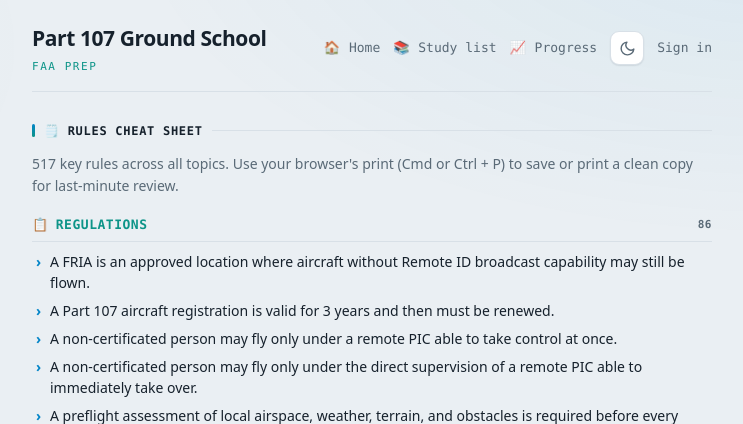
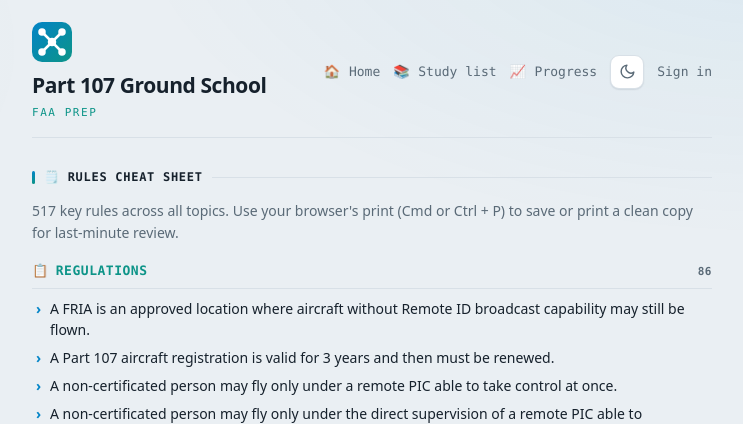
Before and after one commit to jha-ayush/part107_study_guide, a Flask app: page /cheatsheet in a window 1280 px wide. Shown: the top 424 px of the page, without its empty margins (268-1011 px from the left). Run offline with Flask 3, Linux system fonts and the light colour scheme; some libraries are stand-ins or nearby versions.

Commit message:
Refactor header to include logo and brand text

```diff
--- a/templates/base.html
+++ b/templates/base.html
@@ -12,9 +12,14 @@
 <div class="wrap">
   <header class="top">
     <div class="brand">
-      <a href="{{ url_for('home') }}" style="text-decoration:none">
-        <h1>Part 107 Ground School</h1>
-        <div class="tag">FAA prep</div>
+      <a href="{{ url_for('home') }}" class="brand-link">
+        <span class="logo" aria-hidden="true">
+          <svg viewBox="0 0 32 32" width="40" height="40"><defs><linearGradient id="logoGrad" x1="0" y1="0" x2="1" y2="1"><stop offset="0" stop-color="#0284C7"/><stop offset="1" stop-color="#0D9488"/></linearGradient></defs><rect width="32" height="32" rx="8" fill="url(#logoGrad)"/><g stroke="#fff" stroke-width="2" stroke-linecap="round"><line x1="16" y1="16" x2="8" y2="8"/><line x1="16" y1="16" x2="24" y2="8"/><line x1="16" y1="16" x2="8" y2="24"/><line x1="16" y1="16" x2="24" y2="24"/></g><g fill="#fff"><circle cx="8" cy="8" r="3"/><circle cx="24" cy="8" r="3"/><circle cx="8" cy="24" r="3"/><circle cx="24" cy="24" r="3"/><circle cx="16" cy="16" r="3.4"/></g></svg>
+        </span>
+        <span class="brand-text">
+          <h1>Part 107 Ground School</h1>
+          <div class="tag">FAA prep</div>
+        </span>
       </a>
     </div>
     <nav>
```
